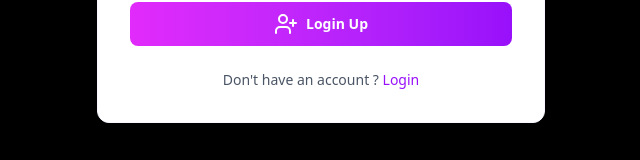
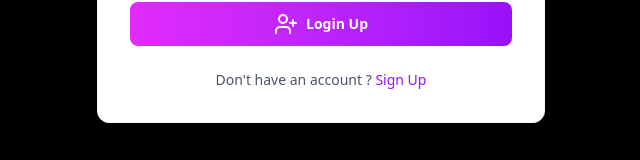
Before and after one commit to saurabhjaykar1603/TaskBuddyMern, a React app in the folder client/: page /login in a window 1280 px wide. Shown: the part 510-670 px from the top of the page, without its empty margins (319-959 px from the left). Built offline with nearby package versions, Linux system fonts and the light colour scheme; no server answers; the HTML template or start-up script is replaced by a standard one.

Commit message:
fix :  change login text to Sign Up

```diff
--- a/client/src/components/Login.jsx
+++ b/client/src/components/Login.jsx
@@ -183,7 +183,7 @@ function Login({ onSubmit, onSwitchMode }) {
             onClick={handleSwitchMode}
             className="text-purple-600 hover:text-purple-700 hover:underline font-medium transition-colors"
           >
-            Login
+            Sign Up
           </button>
         </p>
       </form>
```
